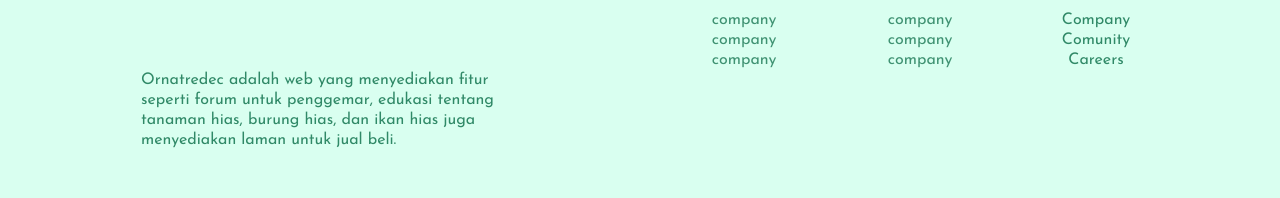
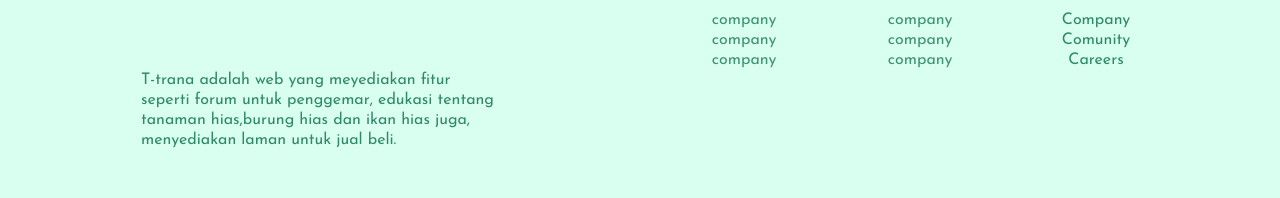
Before and after one commit to auliarahman789/ornatredec, a Next.js app: page /About in a window 1280 px wide. Shown: the part 1927-2125 px from the top of the page. Built offline with nearby package versions, Linux system fonts and the light colour scheme.

Commit message:
membuat folder dan file untuk laman edukasi

```diff
--- /dev/null
+++ b/src/app/Edukasi/page.tsx
@@ -0,0 +1,7 @@
+import React from "react";
+
+function Edukasi() {
+  return <div></div>;
+}
+
+export default Edukasi;
--- /dev/null
+++ b/src/app/components/Edukasi/burung.tsx
@@ -0,0 +1,7 @@
+import React from "react";
+
+function Burung() {
+  return <div></div>;
+}
+
+export default Burung;
--- /dev/null
+++ b/src/app/components/Edukasi/ikan.tsx
@@ -0,0 +1,7 @@
+import React from "react";
+
+function Ikan() {
+  return <div></div>;
+}
+
+export default Ikan;
--- /dev/null
+++ b/src/app/components/Edukasi/main.tsx
@@ -0,0 +1,7 @@
+import React from "react";
+
+function Main() {
+  return <div></div>;
+}
+
+export default Main;
--- /dev/null
+++ b/src/app/components/Edukasi/tanaman.tsx
@@ -0,0 +1,7 @@
+import React from "react";
+
+function Tanaman() {
+  return <div></div>;
+}
+
+export default Tanaman;
--- a/src/app/components/homepage/carausel.tsx
+++ b/src/app/components/homepage/carausel.tsx
@@ -46,6 +46,7 @@ const Carausel1: NextPage = () => {
     slidesToScroll: 1,
     autoplay: true,
     autoplaySpeed: 1000,
+    arrows: false,
   };
 
   return (
--- a/src/app/components/homepage/footer.tsx
+++ b/src/app/components/homepage/footer.tsx
@@ -8,9 +8,9 @@ function Footer() {
           <div className="grid grid-cols-1 md:grid-cols-2 gap-8 translate-y-10">
             <div className="flex flex-col items-center md:items-start ms-[141px]">
               <span className="text-[#308967] leading-tight max-w-[360px]">
-                Ornatredec adalah web yang menyediakan fitur seperti forum untuk
-                penggemar, edukasi tentang tanaman hias, burung hias, dan ikan
-                hias juga menyediakan laman untuk jual beli.
+                T-trana adalah web yang meyediakan fitur seperti forum untuk
+                penggemar, edukasi tentang tanaman hias,burung hias dan ikan
+                hias juga, menyediakan laman untuk jual beli.
               </span>
             </div>
             <div className="grid grid-cols-3 justify-center -mt-28 mr-24">
```
